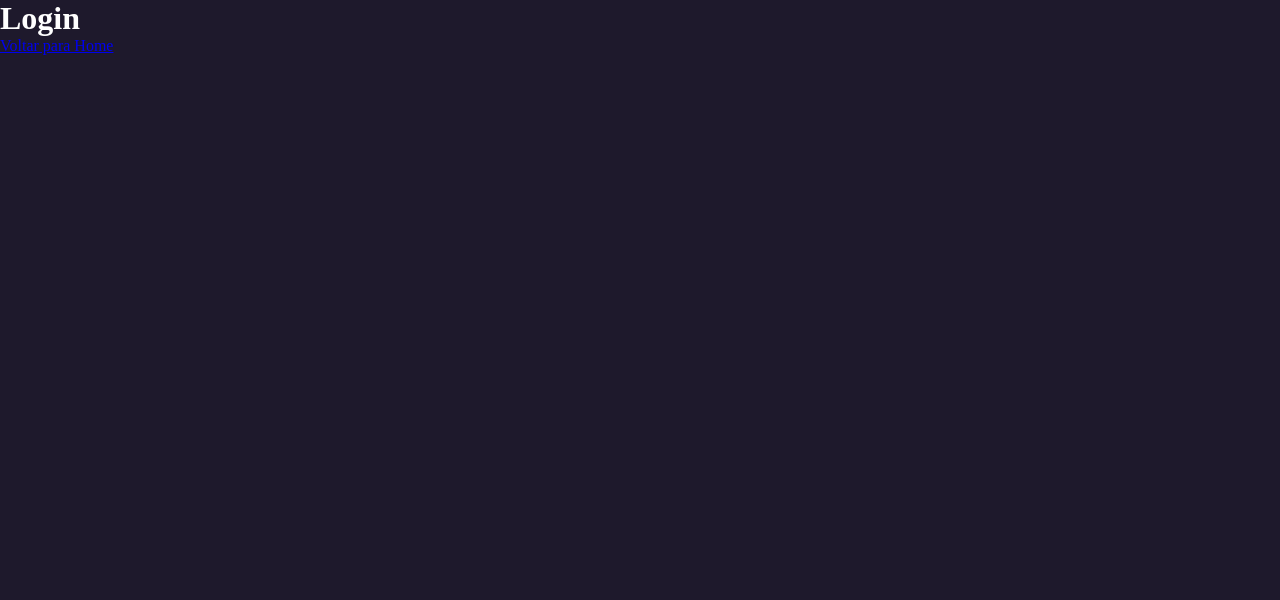
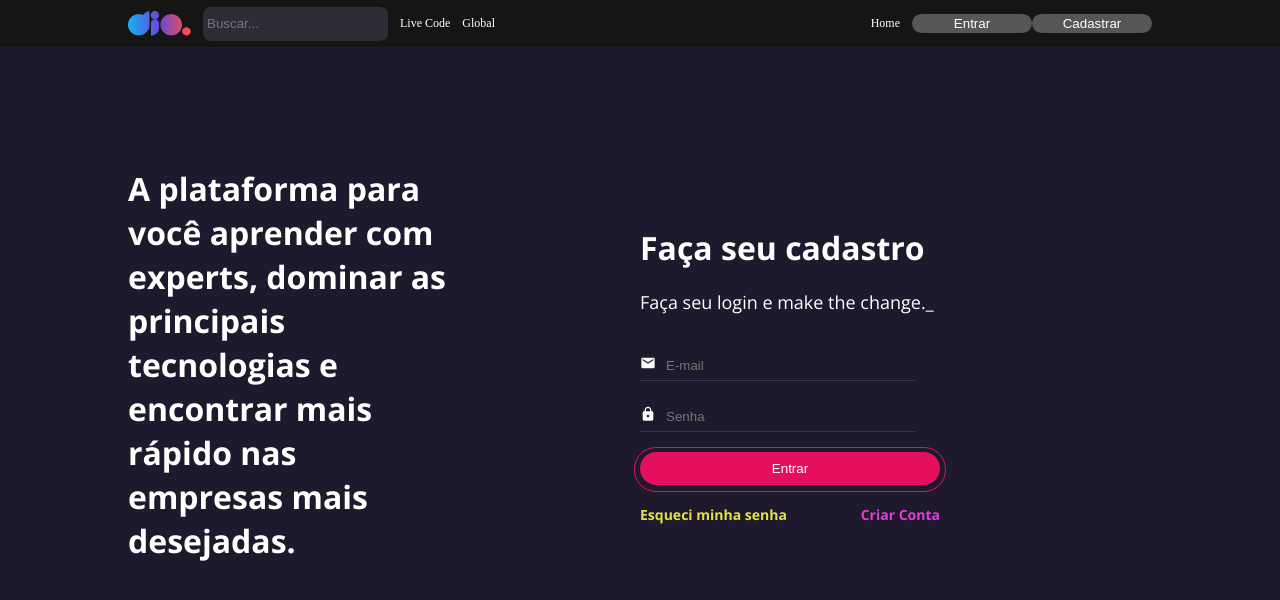
Before and after one commit to rodriguesvictor/clone-dio, a React (Create React App) app: page /login in a window 1280 px wide. Shown: the top 600 px of the page. Built offline with nearby package versions, Linux system fonts and the light colour scheme.

Commit message:
Criação e estilização da LoginPage

```diff
--- a/src/components/Input/index.jsx
+++ b/src/components/Input/index.jsx
@@ -0,0 +1,14 @@
+import React from "react";
+
+import { IconContainer, InputContainer, InputText } from "./styles";
+
+const Input = ({leftIcon, name, ...rest}) => {
+	return (
+		<InputContainer>
+		{leftIcon ? (<IconContainer>{leftIcon}</IconContainer>) : null}
+			<InputText {...rest}/>
+		</InputContainer>
+	)
+};
+
+export { Input };
--- a/src/components/Input/styles.js
+++ b/src/components/Input/styles.js
@@ -5,4 +5,21 @@ export const InputContainer = styled.div`
 	max-width: 275px;
 	height: 30px;
 	border-bottom: 1px solid #3B3450;
+
+	display: flex;
+	align-items: center;
+	margin-bottom: 20px;
 `
+
+export const IconContainer = styled.div`
+	margin-right: 10px;
+`
+
+export const InputText = styled.input`
+	background-color: transparent;
+	color: #FFF;
+	width: 100%;
+	border: none;
+	height: 30px;
+
+`
--- a/src/pages/login/index.jsx
+++ b/src/pages/login/index.jsx
@@ -1,12 +1,51 @@
-import { Link }  from "react-router-dom";
+import { MdEmail, MdLock } from 'react-icons/md';
+import { Button } from "../../components/Button";
+import { Header } from "../../components/Header";
+import { Input } from "../../components/Input";
+
+import {
+	Column,
+	Container,
+	CriarText,
+	EsqueciText,
+	Row,
+	SubTitleLogin,
+	Title,
+	TitleLogin,
+	Wrapper,
+} from "./styles";
 
 const Login = () => {
 	return (
 		<>
-			<h1>Login</h1>
-			<Link to="/">Voltar para Home</Link>
+			<Header />
+			<Container>
+				<Column>
+					<Title>
+						A plataforma para você aprender com experts, dominar as principais tecnologias
+						e encontrar mais rápido nas empresas mais desejadas.
+					</Title>
+				</Column>
+				<Column>
+					<Wrapper>
+						<TitleLogin>Faça seu cadastro</TitleLogin>
+						<SubTitleLogin>
+							Faça seu login e make the change._
+						</SubTitleLogin>
+						<form>
+							<Input placeholder="E-mail" leftIcon={<MdEmail/>}/>
+							<Input placeholder="Senha" type="password" leftIcon={<MdLock />}/>
+							<Button title="Entrar" variant="secondary" />
+						</form>
+						<Row>
+							<EsqueciText>Esqueci minha senha</EsqueciText>
+							<CriarText>Criar Conta</CriarText>
+						</Row>
+					</Wrapper>
+				</Column>
+			</Container>
 		</>
 	);
 };
 
-export { Login }
+export { Login };
--- /dev/null
+++ b/src/pages/login/styles.js
@@ -0,0 +1,82 @@
+import styled from "styled-components";
+
+export const Container = styled.main`
+	width:100%;
+	max-width: 80%;
+	margin: 0 auto;
+	margin-top: 120px;
+
+	display: flex;
+	justify-content: space-between;
+	align-items: center;
+`
+
+
+export const Wrapper = styled.div`
+	max-width:  300px;
+`
+
+
+export const Column = styled.div`
+	flex: 1;
+`
+
+
+export const Row = styled.div`
+	display: flex;
+	flex-direction: row;
+	justify-content: space-between;
+	align-items: center;
+	margin-top: 20px;
+
+`
+
+export const Title = styled.h2`
+	font-family: 'Open Sans';
+	font-style: normal;
+	font-weight: 700;
+	font-size: 32px;
+	width: 320px;
+	margin-bottom: 20px;
+	line-height: 44px;
+
+	color: #FFF;
+`
+
+export const TitleLogin = styled.p`
+	font-family: 'Open Sans';
+	font-style: normal;
+	font-weight: 700;
+	font-size: 32px;
+	margin-bottom: 20px;
+	line-height: 44px;
+`
+
+export const SubTitleLogin = styled.p`
+	font-family: 'Open Sans';
+	font-style: normal;
+	font-weight: 400;
+	font-size: 18px;
+	margin-bottom: 35px;
+	line-height: 25px;
+`
+
+export const EsqueciText = styled.p`
+	font-family: 'Open Sans';
+	font-style: normal;
+	font-weight: 700;
+	font-size: 14px;
+	line-height: 19px;
+
+	color: #E5E044;
+`
+
+export const CriarText = styled.p`
+	font-family: 'Open Sans';
+	font-style: normal;
+	font-weight: 700;
+	font-size: 14px;
+	line-height: 19px;
+
+	color: #E23DD7;
+`
```
